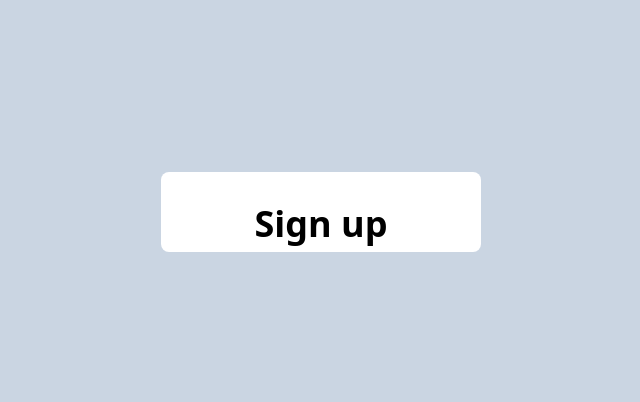
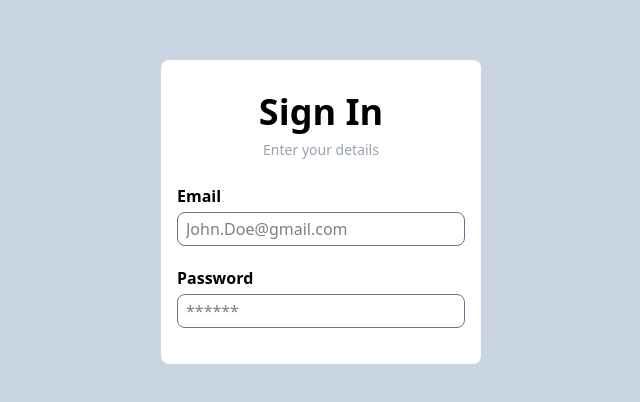
Before and after one commit to SaikatDeb12/EasyPay, a React (Vite) app in the folder frontend/: page /send in a window 1280 px wide. Shown: the part 188-590 px from the top of the page, without its empty margins (319-959 px from the left). Built offline with nearby package versions, Linux system fonts and the light colour scheme.

Commit message:
added InputBox

```diff
--- /dev/null
+++ b/frontend/src/components/InputBox.tsx
@@ -0,0 +1,18 @@
+interface PropType {
+  label: string;
+  placeholder: string;
+  type: string;
+}
+const InputBox: React.FC<PropType> = ({ label, placeholder, type }) => {
+  return (
+    <div className="my-4">
+      <label className="font-semibold">{label}</label>
+      <input
+        className="w-full my-1 rounded-lg border border-gray-500 px-2 py-1"
+        placeholder={placeholder}
+      />
+    </div>
+  );
+};
+
+export default InputBox;
--- /dev/null
+++ b/frontend/src/components/SubHeading.tsx
@@ -0,0 +1,5 @@
+const SubHeading: React.FC = () => {
+  return <div className="text-gray-400 text-sm my-2">Enter your details</div>;
+};
+
+export default SubHeading;
--- a/frontend/src/pages/SignIn.tsx
+++ b/frontend/src/pages/SignIn.tsx
@@ -1,11 +1,22 @@
 import Heading from "../components/Heading";
+import InputBox from "../components/InputBox";
+import SubHeading from "../components/SubHeading";
 
 const SignIn = () => {
   return (
-    <div className="bg-slate-300 h-screen flex justify-center">
-      <div className="flex flex-col justify-center">
-        <div className="rounded-lg bg-white w-80 text-center p-2 h-max px-4">
-          <Heading label={"Sign up"} />
+    <div className="bg-slate-300 w-full h-screen flex justify-center items-center">
+      <div className="rounded-lg bg-white w-80 p-2 h-max px-4 pb-4 flex flex-col justify-center items-center">
+        <div className="text-center">
+          <Heading label={"Sign In"} />
+          <SubHeading />
+        </div>
+        <div className="items-start">
+          <InputBox
+            label="Email"
+            placeholder="John.Doe@gmail.com"
+            type="text"
+          />
+          <InputBox label="Password" placeholder="******" type="password" />
         </div>
       </div>
     </div>
--- a/frontend/src/pages/SignUp.tsx
+++ b/frontend/src/pages/SignUp.tsx
@@ -1,5 +1,28 @@
+import Heading from "../components/Heading";
+import InputBox from "../components/InputBox";
+import SubHeading from "../components/SubHeading";
+
 const SignUp = () => {
-  return <></>;
+  return (
+    <div className="bg-slate-300 w-full h-screen flex justify-center items-center">
+      <div className="rounded-lg bg-white w-80 p-2 h-max px-4 pb-4 flex flex-col justify-center items-center">
+        <div className="text-center">
+          <Heading label={"Sign Up"} />
+          <SubHeading />
+        </div>
+        <div className="items-start">
+          <InputBox label="First Name" placeholder="John" type="text" />
+          <InputBox label="Last Name" placeholder="Doe" type="text" />
+          <InputBox
+            label="Email"
+            placeholder="John.Doe@gmail.com"
+            type="text"
+          />
+          <InputBox label="Password" placeholder="******" type="password" />
+        </div>
+      </div>
+    </div>
+  );
 };
 
 export default SignUp;
```
